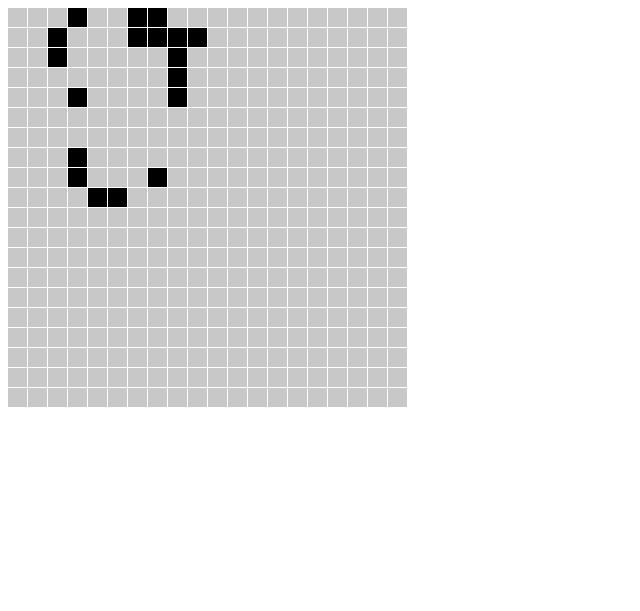
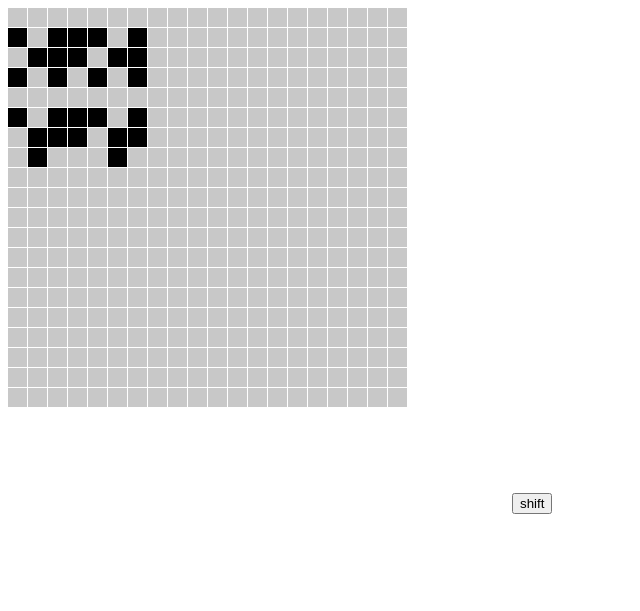
Before and after one commit to workingenius/gameoflife, a plain HTML site: page life.html in a window 1280 px wide. Shown: the whole page, without its empty margins (0-640 px from the left). Drawn offline with Linux system fonts and the light colour scheme.

Commit message:
Implement pause

```diff
--- a/life.html
+++ b/life.html
@@ -3,8 +3,12 @@
 	<head>
 	</head>
 	<body>
-		<canvas id="canvas" width="600" height="600">
-		</canvas>
+		<canvas id="canvas" width="500" height="500"></canvas>
+		<button id="switch" onclick="glob.onOff.shift();">shift</button>
+		<script>
+			glob = { };
+		</script>
+		<script src="./loop.js"></script>
 		<script>
 
 			// general index
@@ -173,24 +177,24 @@
 				})
 			}
 
-			(function start() {
-
-				var canvas = document.getElementById("canvas");
-				var ctx = canvas.getContext("2d");
-
-				var array = createArray(createSqureIndices(20, 20));
-				initArray(array);
-
-				//propagate(array);
-				//draw(ctx, array);
-
-				setInterval(function() {
-					propagate(array);
-					draw(ctx, array);
-				}, 300);
+		  	(function initCanvas() {
+				glob.canvas = document.getElementById("canvas");
+				glob.ctx = canvas.getContext("2d");
 			})();
 
-			function initArray(array) {
+			function stepProc() {
+				propagate(glob.array);
+				draw(glob.ctx, glob.array);
+			}
+
+			(function initArray() {
+				var array;
+
+				glob.array = createArray(createSqureIndices(20, 20));
+				array = glob.array;
+				// initArray(glob.array);
+				draw(glob.ctx, array);
+
 				traverse(array, function(index, value) {
 					// var r = index[0],
 					// 	c = index[1];
@@ -211,7 +215,7 @@
 					plane(array, [5, 5]);
 					//plane(array, [4, 7]);
 				});
-			}
+			})();
 
 			function plane(array, center) {
 				setValue(array, up(center), ALIVED);
@@ -253,6 +257,9 @@
 				return down(right(p));
 			}
 
+			glob.onOff = glob.loop(stepProc);
+			glob.onOff.start();
+
 		</script>
 	</body>
 </html>
--- /dev/null
+++ b/loop.js
@@ -0,0 +1,22 @@
+(function() {
+  glob.loop = function(stepProc) {
+    var timer;
+    return {
+      interval: 2000,
+      start: function() {
+        timer = setInterval(stepProc, this.interval);
+      },
+      pause: function() {
+        timer && clearInterval(timer);
+        timer = null;
+      },
+      isOn: function() {
+        return !!timer;
+      },
+      shift: function() {
+        if (this.isOn()) this.pause();
+        else this.start();
+      },
+    };
+  };
+})();
```
